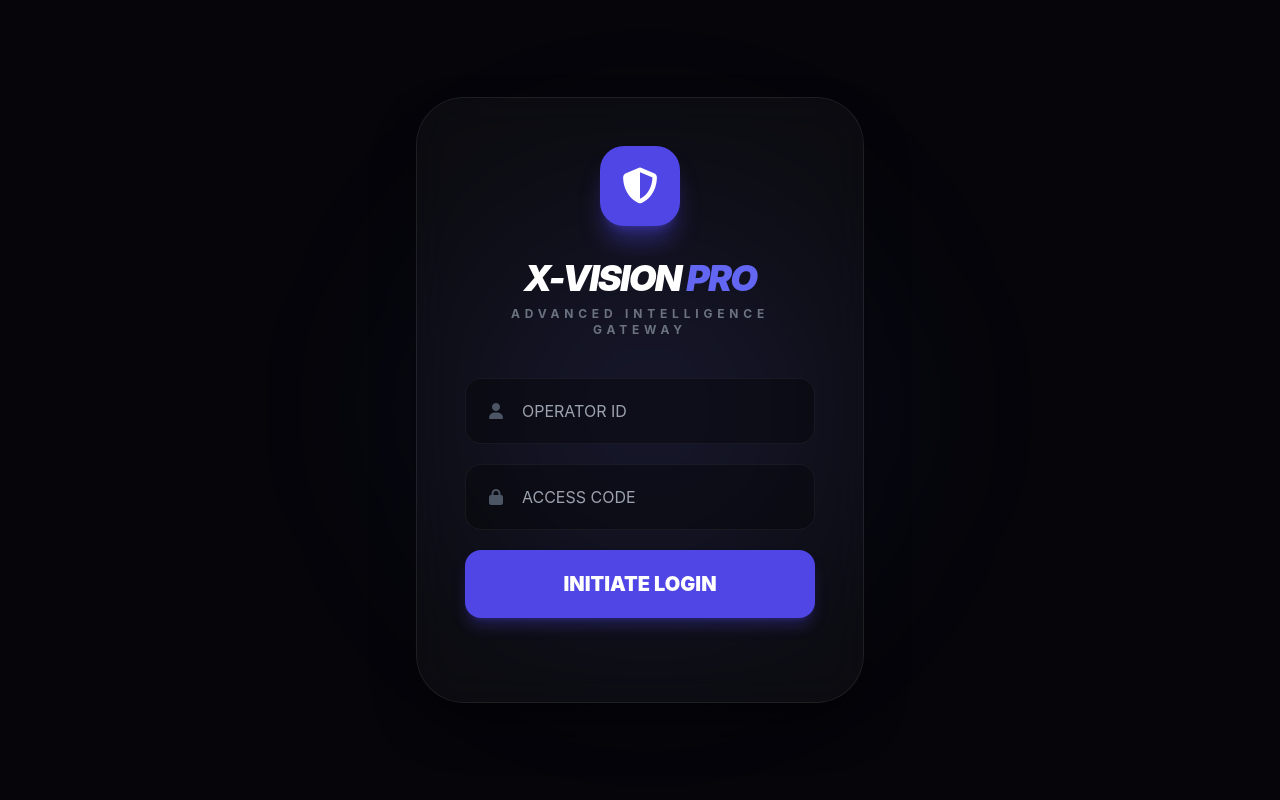
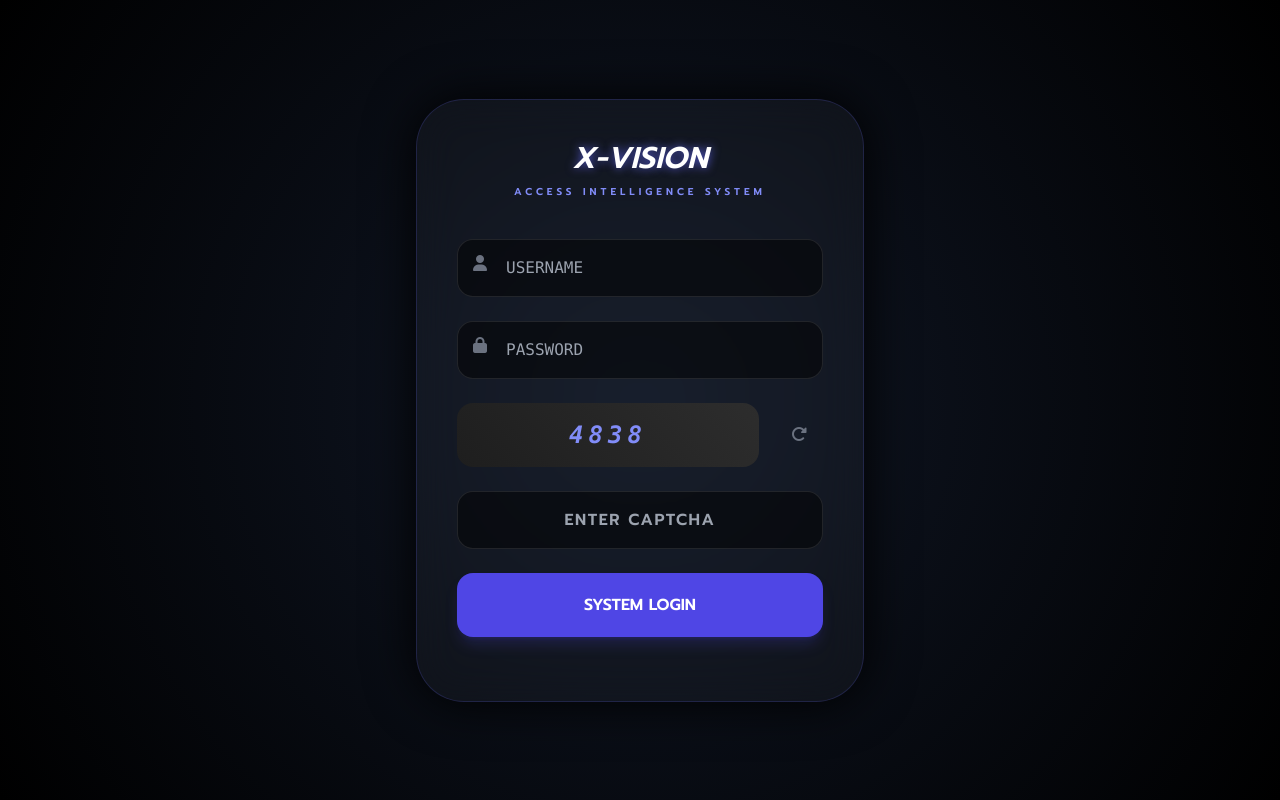
Before and after one commit to shinobimadub-ctrl/shinobiwab, a Flask app: page / in a window 1280 px wide. Run offline with Flask 3, Linux system fonts and the light colour scheme; some libraries are stand-ins or nearby versions.

Commit message:
Update login.html

```diff
--- a/templates/login.html
+++ b/templates/login.html
@@ -2,46 +2,104 @@
 <html lang="th">
 <head>
     <meta charset="UTF-8">
-    <title>LOGIN | X-INTEL</title>
+    <meta name="viewport" content="width=device-width, initial-scale=1.0">
+    <title>X-VISION | SECURE ACCESS</title>
     <script src="https://cdn.tailwindcss.com"></script>
     <link rel="stylesheet" href="https://cdnjs.cloudflare.com/ajax/libs/font-awesome/6.4.0/css/all.min.css">
     <style>
-        body { background: #05050a; min-height: 100vh; display: flex; align-items: center; justify-content: center; overflow: hidden; font-family: 'Inter', sans-serif; }
-        .orb { position: absolute; width: 600px; height: 600px; border-radius: 50%; background: radial-gradient(circle, rgba(99,102,241,0.15) 0%, transparent 70%); filter: blur(80px); z-index: -1; animation: move 20s infinite alternate; }
-        @keyframes move { from { transform: translate(-10%, -10%); } to { transform: translate(10%, 10%); } }
-        .glass-card { background: rgba(255, 255, 255, 0.03); backdrop-filter: blur(20px); border: 1px solid rgba(255, 255, 255, 0.08); box-shadow: 0 25px 50px -12px rgba(0, 0, 0, 0.5); }
+        @import url('https://fonts.googleapis.com/css2?family=Orbitron:wght@400;900&family=Prompt:wght@300;400;600&display=swap');
+        body {
+            background: radial-gradient(circle at center, #111827 0%, #000000 100%);
+            font-family: 'Prompt', sans-serif;
+            overflow: hidden;
+        }
+        .cyber-card {
+            background: rgba(255, 255, 255, 0.03);
+            backdrop-filter: blur(20px);
+            border: 1px solid rgba(99, 102, 241, 0.2);
+            box-shadow: 0 0 50px rgba(0,0,0,1);
+        }
+        .glow-text { text-shadow: 0 0 10px rgba(99, 102, 241, 0.8); }
+        .cyber-input {
+            background: rgba(0,0,0,0.5);
+            border: 1px solid rgba(255,255,255,0.1);
+            transition: all 0.3s;
+        }
+        .cyber-input:focus {
+            border-color: #6366f1;
+            box-shadow: 0 0 15px rgba(99, 102, 241, 0.3);
+            outline: none;
+        }
+        .captcha-box {
+            background: linear-gradient(45deg, #1e1e1e, #2d2d2d);
+            letter-spacing: 5px;
+            user-select: none;
+        }
     </style>
 </head>
-<body>
-    <div class="orb"></div>
-    <div class="glass-card w-full max-w-md p-12 rounded-[3rem] text-center">
-        <div class="inline-flex items-center justify-center w-20 h-20 mb-8 bg-indigo-600 rounded-3xl shadow-xl shadow-indigo-600/40">
-            <i class="fa-solid fa-shield-halved text-4xl text-white"></i>
+<body class="flex items-center justify-center h-screen">
+    <div class="cyber-card p-10 rounded-[3rem] w-full max-w-md relative z-10">
+        <div class="text-center mb-10">
+            <h1 class="cyber-font text-3xl font-black italic text-white glow-text mb-2">X-VISION</h1>
+            <p class="text-[10px] text-indigo-400 tracking-[0.4em] uppercase font-bold">Access Intelligence System</p>
         </div>
-        <h1 class="text-4xl font-black text-white tracking-tighter mb-2 italic">X-VISION <span class="text-indigo-500">PRO</span></h1>
-        <p class="text-gray-500 text-xs font-bold tracking-[0.4em] uppercase mb-10">Advanced Intelligence Gateway</p>
 
-        <div class="space-y-5">
+        <div class="space-y-6">
             <div class="relative">
-                <i class="fa-solid fa-user absolute left-6 top-1/2 -translate-y-1/2 text-gray-600"></i>
-                <input type="text" id="u" placeholder="OPERATOR ID" class="w-full pl-14 pr-6 py-5 bg-black/30 border border-white/5 rounded-2xl outline-none focus:border-indigo-500 text-white transition-all">
+                <i class="fa-solid fa-user absolute left-4 top-4 text-gray-500"></i>
+                <input type="text" id="u" placeholder="USERNAME" class="cyber-input w-full p-4 pl-12 rounded-2xl text-white font-mono">
             </div>
             <div class="relative">
-                <i class="fa-solid fa-lock absolute left-6 top-1/2 -translate-y-1/2 text-gray-600"></i>
-                <input type="password" id="p" placeholder="ACCESS CODE" class="w-full pl-14 pr-6 py-5 bg-black/30 border border-white/5 rounded-2xl outline-none focus:border-indigo-500 text-white transition-all">
+                <i class="fa-solid fa-lock absolute left-4 top-4 text-gray-500"></i>
+                <input type="password" id="p" placeholder="PASSWORD" class="cyber-input w-full p-4 pl-12 rounded-2xl text-white font-mono">
             </div>
-            <button onclick="login()" class="w-full py-5 bg-indigo-600 hover:bg-indigo-500 text-white font-black text-xl rounded-2xl transition-all transform active:scale-95 shadow-lg shadow-indigo-600/30 mt-4">INITIATE LOGIN</button>
-            <p id="err" class="text-red-500 text-sm font-bold h-4"></p>
+
+            <div class="flex gap-4 items-center">
+                <div id="captcha-code" class="captcha-box flex-1 p-4 rounded-2xl text-center text-2xl font-black text-indigo-400 italic font-mono"></div>
+                <button onclick="genCaptcha()" class="p-4 text-gray-500 hover:text-white"><i class="fa-solid fa-rotate-right"></i></button>
+            </div>
+            <input type="text" id="captcha-input" placeholder="ENTER CAPTCHA" class="cyber-input w-full p-4 rounded-2xl text-center text-white tracking-widest font-bold">
+
+            <button onclick="login()" class="w-full bg-indigo-600 hover:bg-indigo-500 text-white font-black py-5 rounded-2xl transition-all active:scale-95 shadow-lg shadow-indigo-600/20">
+                SYSTEM LOGIN
+            </button>
         </div>
+
+        <p id="msg" class="text-center mt-6 text-red-500 text-sm font-bold"></p>
     </div>
+
     <script>
+        let currentCaptcha = "";
+        function genCaptcha() {
+            currentCaptcha = Math.floor(1000 + Math.random() * 9000).toString();
+            document.getElementById('captcha-code').innerText = currentCaptcha;
+        }
+
         async function login() {
-            const u = document.getElementById('u').value, p = document.getElementById('p').value;
-            const r = await fetch('/login', { method:'POST', headers:{'Content-Type':'application/json'}, body:JSON.stringify({u, p}) });
-            const data = await r.json();
-            if(r.ok) window.location.href = '/dashboard';
-            else document.getElementById('err').innerText = data.m;
+            const u = document.getElementById('u').value;
+            const p = document.getElementById('p').value;
+            const ci = document.getElementById('captcha-input').value;
+            const msg = document.getElementById('msg');
+
+            if(ci !== currentCaptcha) {
+                msg.innerText = "CAPTCHA INVALID!";
+                genCaptcha();
+                return;
+            }
+
+            const res = await fetch('/login', {
+                method: 'POST',
+                headers: {'Content-Type': 'application/json'},
+                body: JSON.stringify({u, p})
+            });
+            const data = await res.json();
+            if(data.status === 'ok') location.href = '/dashboard';
+            else {
+                msg.innerText = data.m;
+                genCaptcha();
+            }
         }
+        window.onload = genCaptcha;
     </script>
 </body>
 </html>
```
